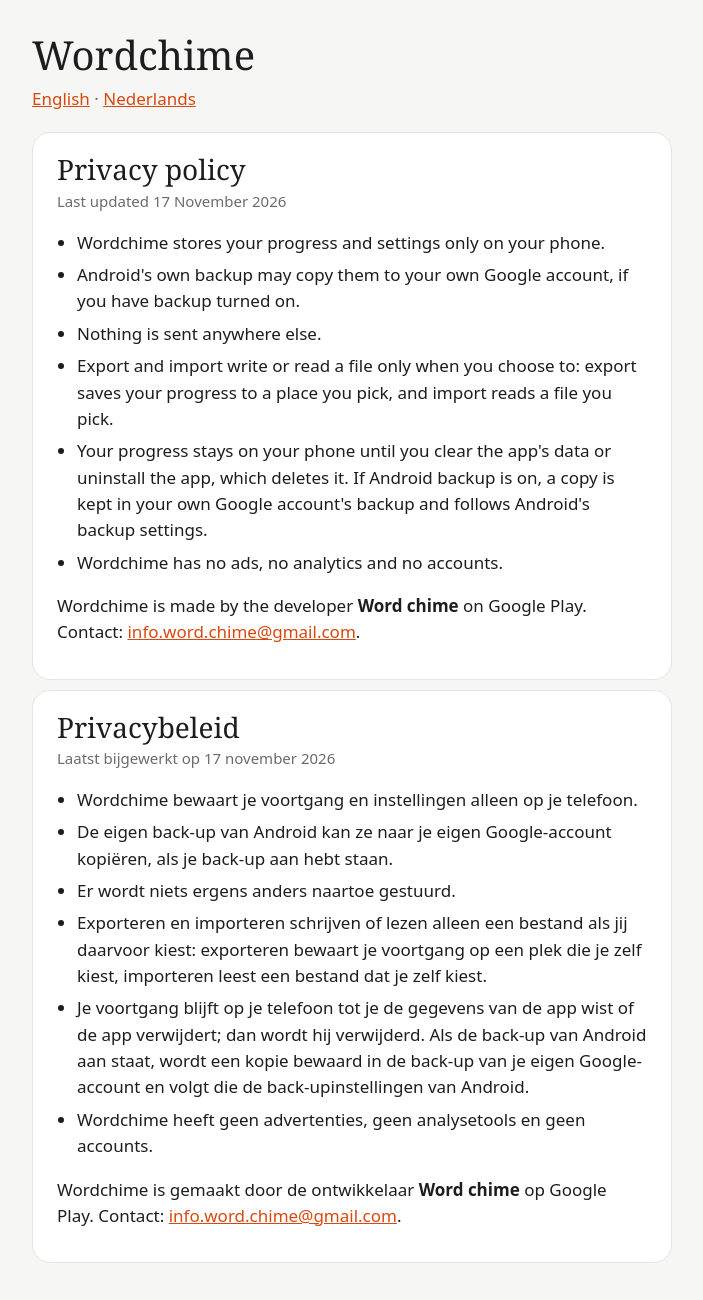
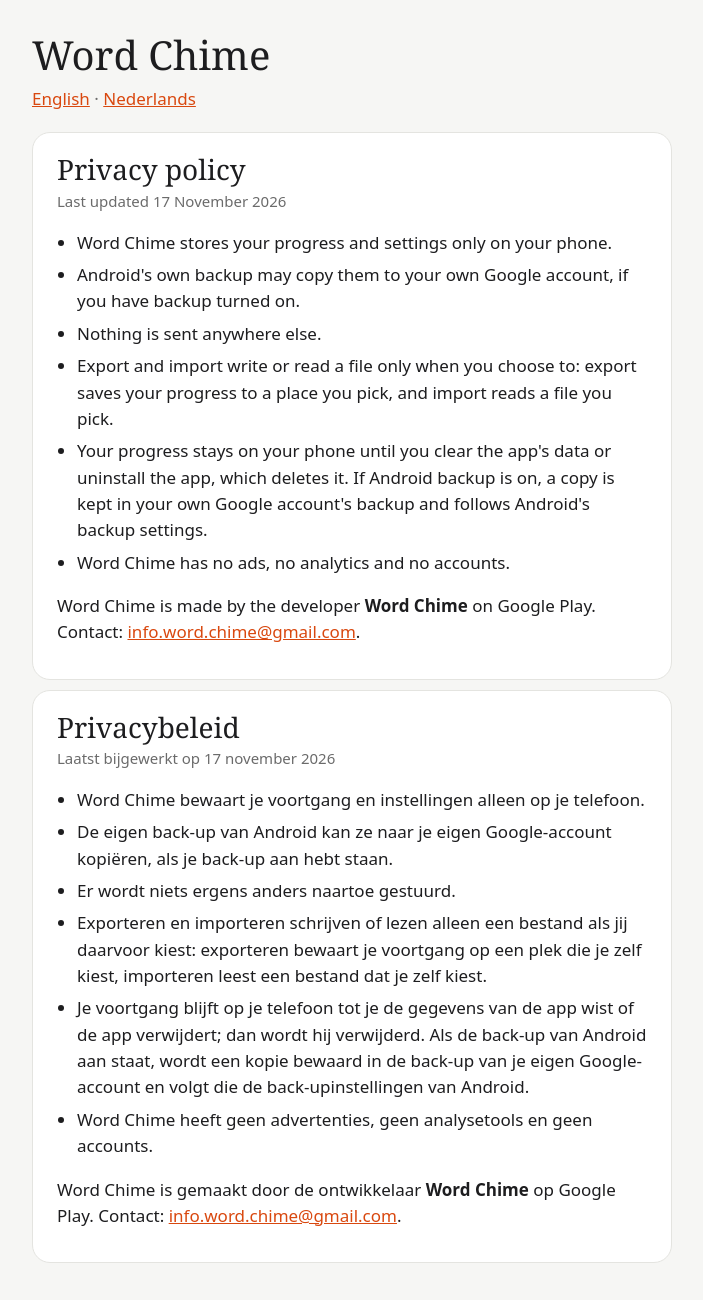
Before and after one commit to i-trenchevski/wordchime, a plain HTML site: page privacy.html in a window 1280 px wide. Shown: the whole page, without its empty margins (288-991 px from the left). Drawn offline with Linux system fonts and the light colour scheme.

Commit message:
Word Chime: the app's new name, made by the developer Word Chime

```diff
--- a/privacy.html
+++ b/privacy.html
@@ -3,7 +3,7 @@
 <head>
   <meta charset="utf-8">
   <meta name="viewport" content="width=device-width, initial-scale=1">
-  <title>Wordchime privacy policy</title>
+  <title>Word Chime privacy policy</title>
   <style>
     /* The app's palette (app/src/main/java/app/wordchime/ui/theme/Tokens.kt). */
     :root {
@@ -51,14 +51,14 @@
 </head>
 <body>
 <main>
-  <h1>Wordchime</h1>
+  <h1>Word Chime</h1>
   <nav><a href="#en">English</a> · <a href="#nl">Nederlands</a></nav>
 
   <section id="en" lang="en">
     <h2>Privacy policy</h2>
     <p class="updated">Last updated 17 November 2026</p>
     <ul>
-      <li>Wordchime stores your progress and settings only on your phone.</li>
+      <li>Word Chime stores your progress and settings only on your phone.</li>
       <li>Android's own backup may copy them to your own Google account, if you have backup turned on.</li>
       <li>Nothing is sent anywhere else.</li>
       <li>Export and import write or read a file only when you choose to: export saves your progress to a place you
@@ -66,9 +66,9 @@
       <li>Your progress stays on your phone until you clear the app's data or uninstall the app, which deletes it. If
         Android backup is on, a copy is kept in your own Google account's backup and follows Android's backup
         settings.</li>
-      <li>Wordchime has no ads, no analytics and no accounts.</li>
+      <li>Word Chime has no ads, no analytics and no accounts.</li>
     </ul>
-    <p>Wordchime is made by the developer <strong>Word chime</strong> on Google Play. Contact:
+    <p>Word Chime is made by the developer <strong>Word Chime</strong> on Google Play. Contact:
       <a href="mailto:info.word.chime@gmail.com">info.word.chime@gmail.com</a>.</p>
   </section>
 
@@ -76,7 +76,7 @@
     <h2>Privacybeleid</h2>
     <p class="updated">Laatst bijgewerkt op 17 november 2026</p>
     <ul>
-      <li>Wordchime bewaart je voortgang en instellingen alleen op je telefoon.</li>
+      <li>Word Chime bewaart je voortgang en instellingen alleen op je telefoon.</li>
       <li>De eigen back-up van Android kan ze naar je eigen Google-account kopiëren, als je back-up aan hebt staan.</li>
       <li>Er wordt niets ergens anders naartoe gestuurd.</li>
       <li>Exporteren en importeren schrijven of lezen alleen een bestand als jij daarvoor kiest: exporteren bewaart je
@@ -84,9 +84,9 @@
       <li>Je voortgang blijft op je telefoon tot je de gegevens van de app wist of de app verwijdert; dan wordt hij
         verwijderd. Als de back-up van Android aan staat, wordt een kopie bewaard in de back-up van je eigen
         Google-account en volgt die de back-upinstellingen van Android.</li>
-      <li>Wordchime heeft geen advertenties, geen analysetools en geen accounts.</li>
+      <li>Word Chime heeft geen advertenties, geen analysetools en geen accounts.</li>
     </ul>
-    <p>Wordchime is gemaakt door de ontwikkelaar <strong>Word chime</strong> op Google Play. Contact:
+    <p>Word Chime is gemaakt door de ontwikkelaar <strong>Word Chime</strong> op Google Play. Contact:
       <a href="mailto:info.word.chime@gmail.com">info.word.chime@gmail.com</a>.</p>
   </section>
 </main>
```
Also changed, not shown: index.html (+2 -2 lines), 1 other file.
